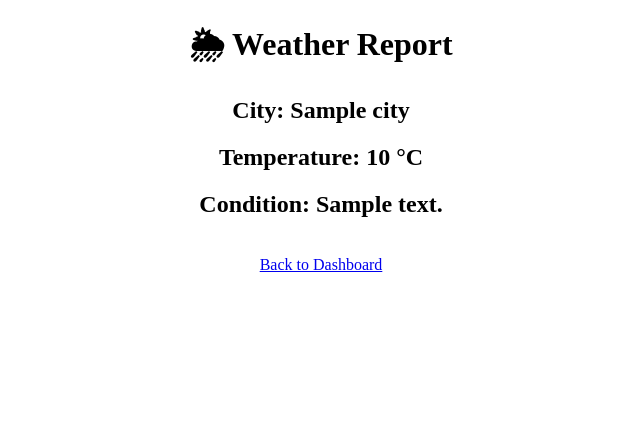
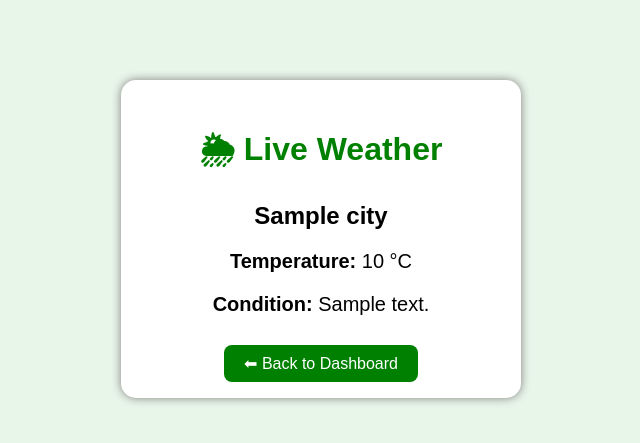
Before and after one commit to harshitha655/Smart-farming-powered-by-technology-, a Flask app: template templates/weather.html in a window 1280 px wide. Shown: the top 443 px of the page, without its empty margins (319-959 px from the left). Run offline with Flask 3, Linux system fonts and the light colour scheme; the template is opened without the code that fills it: most values are stand-ins (such as "Sample title", 1, 10 or a date in 2020).

Commit message:
Added Live Weather API

```diff
--- a/app.py
+++ b/app.py
@@ -43,7 +43,7 @@ def home():
 @app.route("/weather")
 def weather():
     city = "Mumbai"
-    api_key = "YOUR_API_KEY_HERE"
+    api_key = cac8919b3bd2b0700e90c931c397d728
 
     url = f"http://api.openweathermap.org/data/2.5/weather?q={city}&appid={api_key}&units=metric"
 
--- a/templates/weather.html
+++ b/templates/weather.html
@@ -1,22 +1,59 @@
 <!DOCTYPE html>
 <html>
 <head>
-    <title>Weather</title>
+    <title>Live Weather</title>
+    <style>
+        body{
+            font-family: Arial, sans-serif;
+            background:#e8f5e9;
+            text-align:center;
+            margin-top:80px;
+        }
+
+        .card{
+            width:350px;
+            margin:auto;
+            background:white;
+            padding:25px;
+            border-radius:15px;
+            box-shadow:0 0 10px gray;
+        }
+
+        h1{
+            color:green;
+        }
+
+        p{
+            font-size:20px;
+        }
+
+        a{
+            text-decoration:none;
+            color:white;
+            background:green;
+            padding:10px 20px;
+            border-radius:8px;
+        }
+    </style>
 </head>
+
 <body>
 
-    <center>
+<div class="card">
 
-        <h1>🌦 Weather Report</h1>
+<h1>🌦 Live Weather</h1>
 
-        <h2>City: {{ weather.city }}</h2>
-        <h2>Temperature: {{ weather.temp }} °C</h2>
-        <h2>Condition: {{ weather.desc }}</h2>
+<h2>{{ weather.city }}</h2>
 
-        <br>
-        <a href="/">Back to Dashboard</a>
+<p><b>Temperature:</b> {{ weather.temp }} °C</p>
 
-    </center>
+<p><b>Condition:</b> {{ weather.desc }}</p>
+
+<br>
+
+<a href="/">⬅ Back to Dashboard</a>
+
+</div>
 
 </body>
 </html>
```
